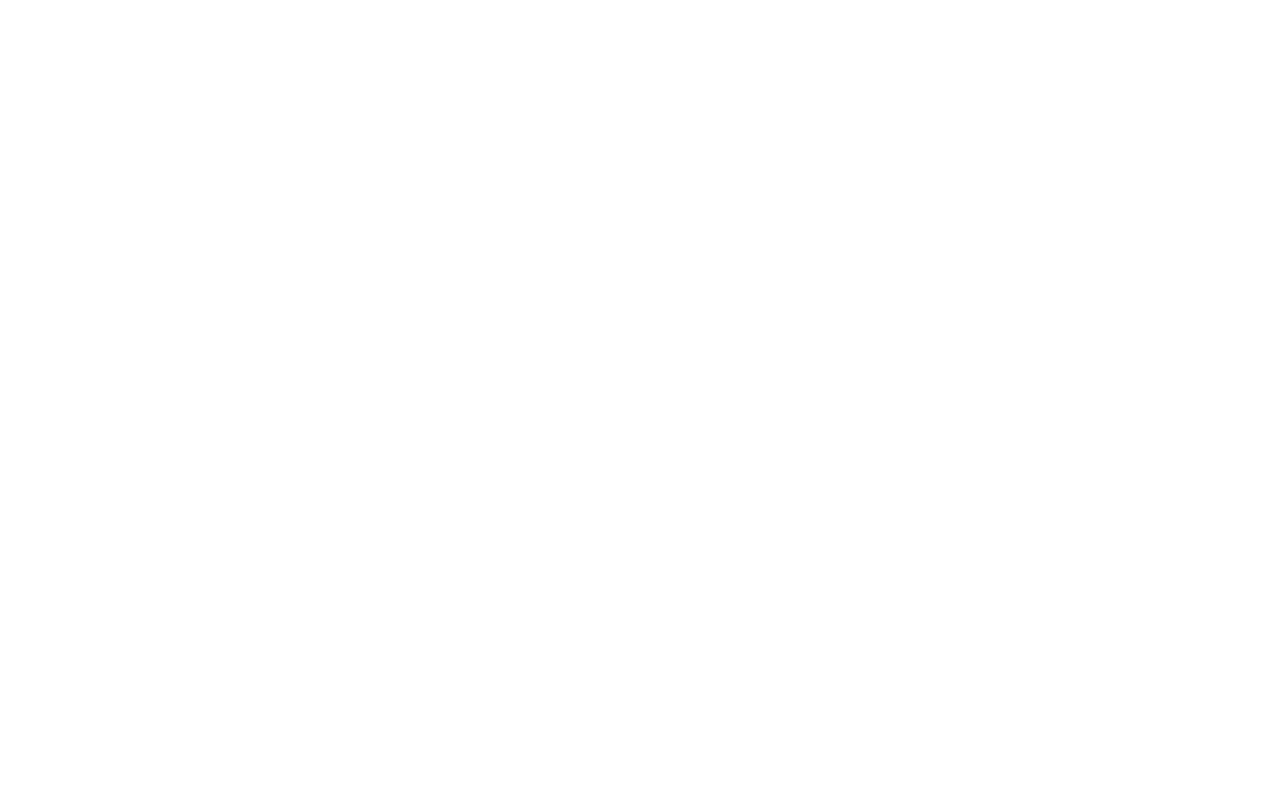
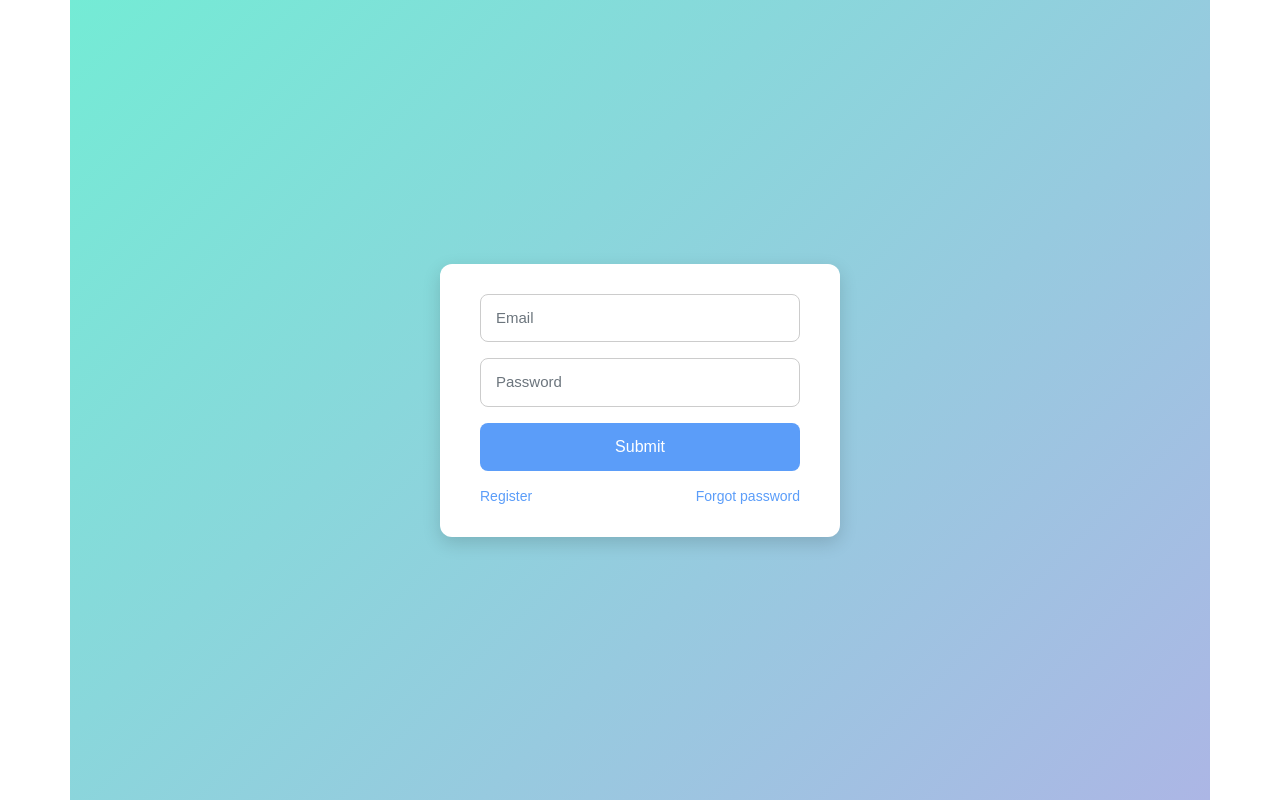
Before and after one commit to Hussain-0408/TravelTour, a React (Create React App) app in the folder frontend/: page /Login in a window 1280 px wide. Before the commit this address had no page. Built offline with nearby package versions, Linux system fonts and the light colour scheme.

Commit message:
path added

```diff
--- a/frontend/src/App.js
+++ b/frontend/src/App.js
@@ -20,7 +20,7 @@
       <BrowserRouter>
         <Routes>
           <Route path='/' element={<Home />} />
-          <Route path='/' element={<Login />} />
+          <Route path='/Login' element={<Login />} />
           <Route path='/contactus' element={<Contactus />} />
           <Route path='/Register' element={<Register />} />
           <Route path='/Aboutus' element={<Aboutus />} />
```
